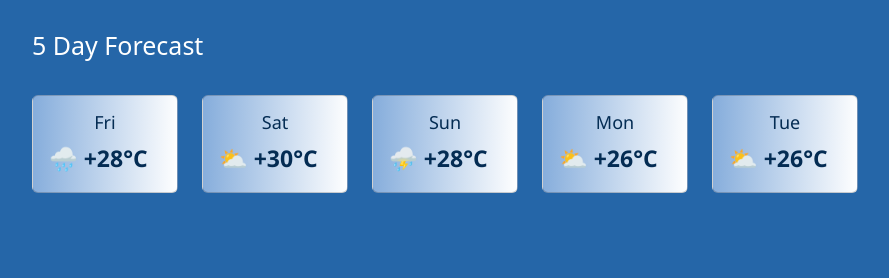
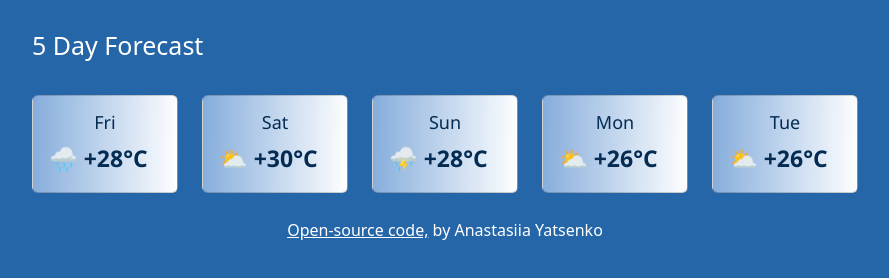
Before and after one commit to AnastasiiaYatsenko/Project, a plain HTML site: page index.html in a window 1280 px wide. Shown: the part 482-760 px from the top of the page, without its empty margins (195-1084 px from the left). Drawn offline with nearby package versions, Linux system fonts and the light colour scheme; no server answers.

Commit message:
Added link

```diff
--- a/index.html
+++ b/index.html
@@ -97,6 +97,9 @@
             </div>
         </div>
     </div>
+    <div class="link">
+        <a href="https://github.com/AnastasiiaYatsenko/Project" class="link">Open-source code,</a> by Anastasiia Yatsenko
+    </div>
 </div>
 <script src="src/index.js"></script>
 </body>
--- a/src/style.css
+++ b/src/style.css
@@ -80,3 +80,14 @@ p {
     box-sizing: border-box;
     font-family: 'Segoe UI', Tahoma, Geneva, Verdana, sans-serif;
 }
+
+.link {
+    color: white;
+    padding-top: 25px;
+    padding-bottom: 25px;
+    text-align: center;
+}
+
+.link:hover {
+    color: white;
+}
```
